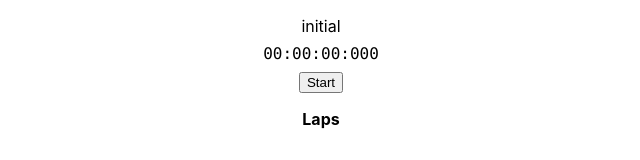
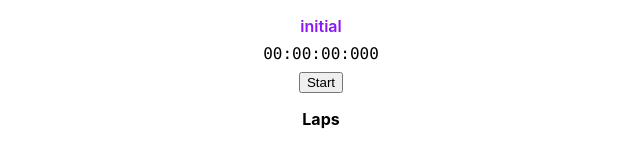
Before and after one commit to anhdau185/react-course-wk1-stopwatch, a React (Create React App) app: page / in a window 1280 px wide. Shown: the top 160 px of the page, without its empty margins (319-959 px from the left). Built offline with nearby package versions, Linux system fonts and the light colour scheme.

Commit message:
Update stopwatch styling

```diff
--- a/src/App.js
+++ b/src/App.js
@@ -37,7 +37,7 @@ const App = () => {
     <>
       {stopwatchState.current === STOPWATCH_STATES.INITIAL && (
         <Stopwatch
-          currentState={stopwatchState.current}
+          currentState={STOPWATCH_STATES.INITIAL}
           elapsedMs={0}
           actionButtons={[
             <button
@@ -53,7 +53,7 @@ const App = () => {
       )}
       {stopwatchState.current === STOPWATCH_STATES.RUNNING && (
         <Stopwatch
-          currentState={stopwatchState.current}
+          currentState={STOPWATCH_STATES.RUNNING}
           elapsedMs={elapsedMs}
           actionButtons={[
             <button
@@ -82,7 +82,7 @@ const App = () => {
       )}
       {stopwatchState.current === STOPWATCH_STATES.STOPPED && (
         <Stopwatch
-          currentState={stopwatchState.current}
+          currentState={STOPWATCH_STATES.STOPPED}
           elapsedMs={lastElapsedMs.current}
           actionButtons={[
             <button
--- a/src/Stopwatch.css
+++ b/src/Stopwatch.css
@@ -1,6 +1,22 @@
 .stopwatch {
   text-align: center;
   padding: 1rem;
+}
+
+.stopwatch .current-state {
+  font-weight: 600;
+}
+
+.stopwatch .current-state.initial {
+  color: #8c14fc;
+}
+
+.stopwatch .current-state.running {
+  color: #02bfa1;
+}
+
+.stopwatch .current-state.stopped {
+  color: #d91e18;
 }
 
 .stopwatch .elapsed-time {
--- a/src/Stopwatch.js
+++ b/src/Stopwatch.js
@@ -1,11 +1,14 @@
 import React from 'react';
 
+import { STOPWATCH_STATES } from './constants';
 import { convertTimestampToString } from './utils';
 import './Stopwatch.css';
 
 const Stopwatch = ({ currentState, elapsedMs, actionButtons }) => (
   <div className="stopwatch">
-    <div className="current-state">{currentState}</div>
+    <div className={`current-state ${currentState}`}>
+      {currentState}{currentState === STOPWATCH_STATES.RUNNING && '...'}
+    </div>
     <code className="elapsed-time">{convertTimestampToString(elapsedMs)}</code>
     {actionButtons}
   </div>
--- a/src/constants.js
+++ b/src/constants.js
@@ -1,6 +1,6 @@
 export const STOPWATCH_STATES = {
   INITIAL: 'initial',
-  RUNNING: 'running...',
+  RUNNING: 'running',
   STOPPED: 'stopped'
 };
 
```
